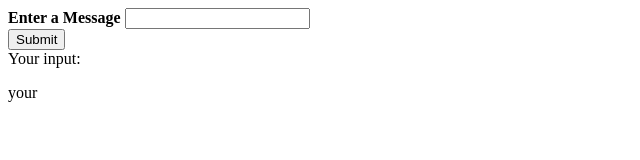
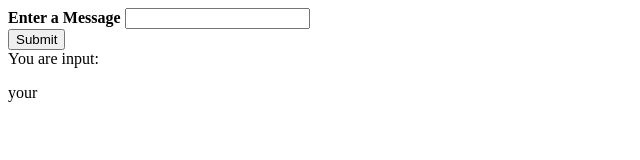
Before and after one commit to pressx2select/SD-template, a plain HTML site: page dev01.html in a window 1280 px wide. Shown: the full height of the page, 0-640 px from the left. Drawn offline with Linux system fonts and the light colour scheme.

Commit message:
Update dev01.html

```diff
--- a/dev01.html
+++ b/dev01.html
@@ -18,7 +18,7 @@
   </form>
 
   <input type="submit" onclick="showInput();"><br/>
-  <label>Your input: </label>
+  <label>You are input: </label>
   <p>your <span id='display'></span></p>
 </body>
 </html>
```
